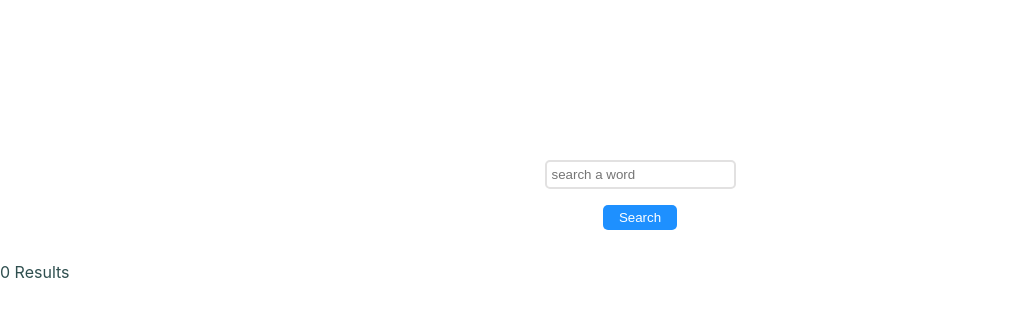
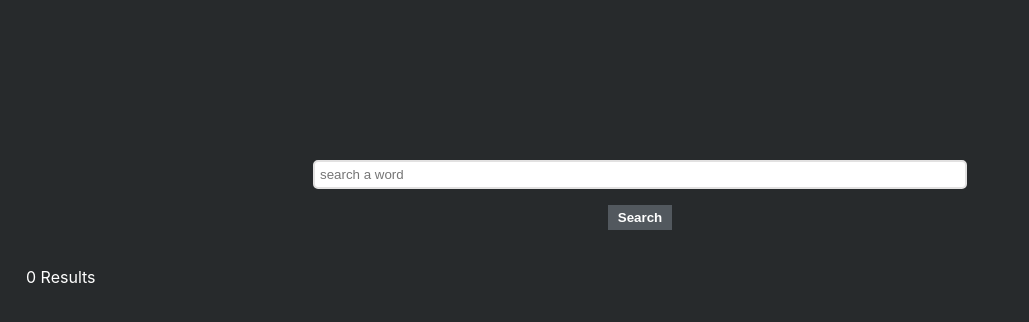
Before and after one commit to yobany10/bq-concordance, a React (Create React App) app: page / in a window 1280 px wide. Shown: the top 322 px of the page, without its empty margins (0-1029 px from the left). Built offline with nearby package versions, Linux system fonts and the light colour scheme.

Commit message:
Updated UI.

```diff
--- a/public/index.html
+++ b/public/index.html
@@ -7,7 +7,7 @@
     <meta name="theme-color" content="#000000" />
     <meta
       name="description"
-      content="Web site created using create-react-app"
+      content="BQ Concordance"
     />
     <link rel="apple-touch-icon" href="%PUBLIC_URL%/logo192.png" />
     <!--
@@ -24,7 +24,7 @@
       work correctly both with client-side routing and a non-root public URL.
       Learn how to configure a non-root public URL by running `npm run build`.
     -->
-    <title>React App</title>
+    <title>BQ Concordance</title>
   </head>
   <body>
     <noscript>You need to enable JavaScript to run this app.</noscript>
--- a/src/App.css
+++ b/src/App.css
@@ -1,3 +1,11 @@
 #main_div {
-  color: darkslategray;
+  display: grid;
 }
+
+#results_badge {
+  justify-self: start;
+  /* background-color: #52585e; */
+  color: white;
+  margin: 1rem;
+  padding: 5px 10px;
+}
--- a/src/App.js
+++ b/src/App.js
@@ -50,7 +50,7 @@ const App = () => {
   return (
     <div id='main_div'>
       <Search searchWord={searchWord} handleInput={handleInput} />
-      <p>{results.length} Results</p>
+      <p id='results_badge'>{results.length} Results</p>
       <Results results={results} input={word} />
     </div>
   )
--- a/src/components/Results.css
+++ b/src/components/Results.css
@@ -1,6 +1,6 @@
 #results_container {
     display: grid;
-    grid-template-columns: 1fr 1fr 1fr;
+    grid-template-columns: 1fr;
     gap: 1rem;
     padding: 1rem;
 }
--- a/src/components/Search.css
+++ b/src/components/Search.css
@@ -6,7 +6,8 @@
 }
 
 #search_input {
-    max-width: 300px;
+    min-width: 50vw;
+    max-width: 100px;
     justify-self: center;
     border-radius: 5px;
     border: 2px rgb(226, 225, 225) solid;
@@ -14,12 +15,18 @@
 }
 
 #search_button {
-    background-color: dodgerblue;
+    background-color: #52585e;
     color: white;
     border: none;
-    padding: 5px 1rem;
-    border-radius: 5px;
+    padding: 5px 10px;
+    font-weight: bolder;
+    /* border-radius: 5px; */
     cursor: pointer;
     max-width: 200px;
     justify-self: center;
 }
+
+#search_button:hover {
+    background-color: #ff893b;
+    color: white;
+}
--- a/src/components/Verse.css
+++ b/src/components/Verse.css
@@ -1,10 +1,20 @@
 .verse_card {
-    background-color: rgb(226, 225, 225);
+    background-color: #161718;
+    color: white;
     padding: 1rem;
 }
 
 .verse_order {
     padding: 0;
     margin: 0;
-    color: dodgerblue;
+    color: #729ca2;
 }
+
+.verse_ref {
+    padding: 0;
+    margin: 0;
+}
+
+.verse_query {
+    color: #ff893b;
+}
--- a/src/components/Verse.js
+++ b/src/components/Verse.js
@@ -4,12 +4,12 @@ const Verse = props => {
     let textStr = "" + props.data.text
     return (
         <div class='verse_card'>
-            <h3 class='verse_order'>{props.order}</h3>
-            <h3>Mark {props.data.chapter}:{props.data.verse}</h3>
+            {/* <p class='verse_order'>{props.order}</p> */}
+            <h3 class='verse_ref'>Mark {props.data.chapter}:{props.data.verse}</h3>
             <span>
                 {/* {textArr.slice(0, props.data.index).join('')} */}
-                {textStr.split(/([ .,:;])+/gi).slice(0, props.data.index).join('')}
-                <strong>{textStr.split(/([ .,:;])+/gi)[props.data.index]}</strong>
+                {textStr.split(/([ .,:;])+/gi).slice((props.data.index - 11), props.data.index).join('')}
+                <strong class='verse_query'>{textStr.split(/([ .,:;])+/gi)[props.data.index]}</strong>
                 {textStr.split(/([ .,:;])+/gi).slice(props.data.index + 1, props.data.index + 11).join('')}
             </span>
         </div>
--- a/src/index.css
+++ b/src/index.css
@@ -5,6 +5,7 @@ body {
     sans-serif;
   -webkit-font-smoothing: antialiased;
   -moz-osx-font-smoothing: grayscale;
+  background-color: #272a2c;
 }
 
 code {
```
